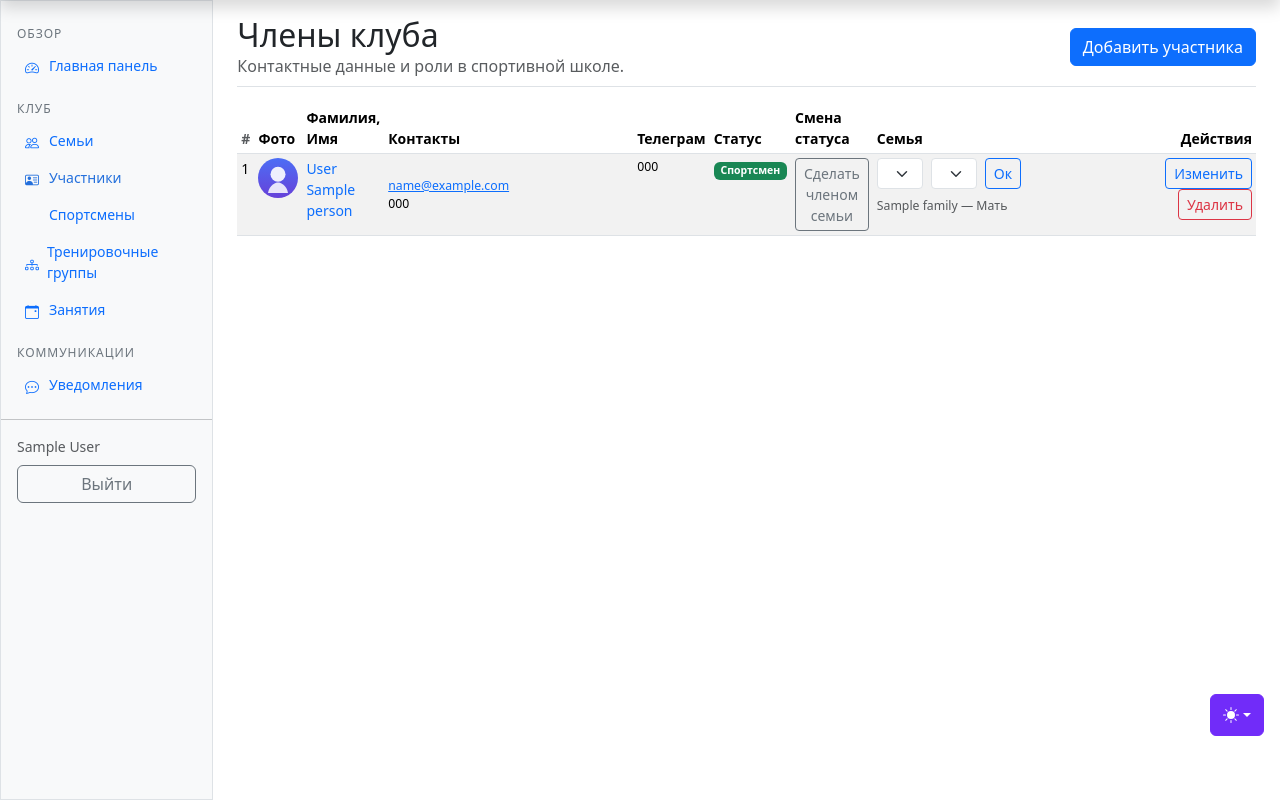
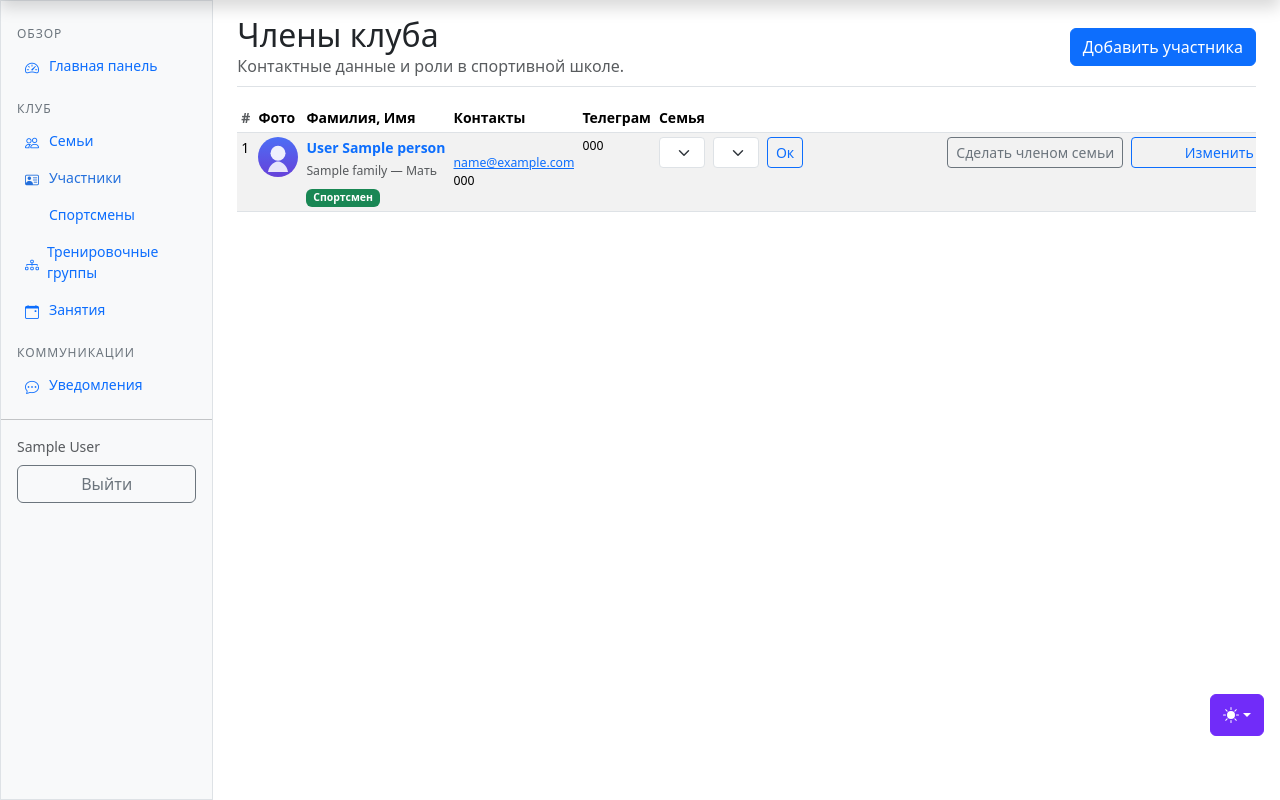
Before and after one commit to kirillbarkhatov/sport_school, a Django app: page /members/ in a window 1280 px wide. Shown: the part 48-848 px from the top of the page. Run offline with Django 5.2, Linux system fonts and the light colour scheme; a user stored in the database is signed in; tables that the repository leaves empty hold one stand-in row (values such as "Sample post"); parts of the project's set-up code (start-up, migrations or seed data) failed here and were passed over; some libraries are stand-ins or nearby versions.

Commit message:
Улучшения шаблонов2

```diff
--- a/members/templates/members/person_list.html
+++ b/members/templates/members/person_list.html
@@ -26,8 +26,6 @@
             <th scope="col">Фамилия, Имя</th>
             <th scope="col" class="w-25">Контакты</th>
             <th scope="col">Телеграм</th>
-            <th scope="col">Статус</th>
-            <th scope="col">Смена статуса</th>
             <th scope="col">Семья</th>
             <th scope="col" class="text-end">Действия</th>
         </tr>
@@ -37,7 +35,29 @@
         <tr>
             <td>{{ forloop.counter }}</td>
             <td><img src="{{ person.get_photo_url }}" alt="{{ person }}" class="rounded-circle" style="width:40px;height:40px;object-fit:cover;"></td>
-            <td><a href="{% url 'members:members_detail' person.pk%}" class="link-underline link-underline-opacity-0">{{ person.surname }} {{ person.name }}</a></td>
+            <td class="align-middle">
+                <div class="fw-semibold text-nowrap">
+                    <a href="{% url 'members:members_detail' person.pk%}" class="link-underline link-underline-opacity-0">
+                        {{ person.surname }} {{ person.name }}
+                    </a>
+                </div>
+                <div class="d-flex align-items-center flex-wrap gap-2 mt-1">
+                    <small class="text-muted" data-family-status data-person-id="{{ person.pk }}">
+                        {% with memberships=person.familymember_set.all %}
+                            {% if memberships %}
+                                {{ memberships.0.family.family_name|default:'Семья не указана' }} — {{ memberships.0.get_relation_display }}
+                            {% else %}
+                                Семья не указана
+                            {% endif %}
+                        {% endwith %}
+                    </small>
+                    {% if person.is_athlete %}
+                        <span class="badge text-bg-success">Спортсмен</span>
+                    {% else %}
+                        <span class="badge text-bg-secondary">Член семьи</span>
+                    {% endif %}
+                </div>
+            </td>
             <td class="align-middle">
                 <div class="small text-truncate" style="max-width: 14rem;">
                     {% if person.email %}<div><a href="mailto:{{ person.email }}">{{ person.email }}</a></div>{% endif %}
@@ -46,28 +66,6 @@
             </td>
             <td class="small text-truncate" style="max-width: 10rem;">
                 {{ person.telegram|default:"—" }}
-            </td>
-            <td>
-                {% if person.is_athlete %}
-                    <span class="badge text-bg-success">Спортсмен</span>
-                {% else %}
-                    <span class="badge text-bg-secondary">Член семьи</span>
-                {% endif %}
-            </td>
-            <td>
-                {% if can_manage_people %}
-                    <form method="post" action="{% url 'members:person_toggle_athlete' person.pk %}">
-                        {% csrf_token %}
-                        <input type="hidden" name="next" value="{{ request.get_full_path }}">
-                        {% if person.is_athlete %}
-                            <button type="submit" class="btn btn-outline-secondary btn-sm w-100">Сделать членом семьи</button>
-                        {% else %}
-                            <button type="submit" class="btn btn-outline-success btn-sm w-100">Сделать спортсменом</button>
-                        {% endif %}
-                    </form>
-                {% else %}
-                    —
-                {% endif %}
             </td>
             <td>
                 {% with memberships=person.familymember_set.all %}
@@ -99,34 +97,48 @@
                                 <button type="submit" class="btn btn-outline-primary btn-sm">Ок</button>
                                 <div class="align-self-center small text-muted" data-form-feedback style="min-width: 8rem;"></div>
                             </form>
-                            <div class="small text-muted" data-family-status>
-                                {% if membership %}
-                                    {{ membership.family.family_name|default:'Без названия' }} — {{ membership.get_relation_display }}
-                                {% else %}
-                                    Семья не указана
-                                {% endif %}
-                            </div>
                         </div>
                     {% else %}
+                        <div class="small text-muted">
                             {% if membership %}
                                 {{ membership.family.family_name|default:'Семья не указана' }} — {{ membership.get_relation_display }}
                             {% else %}
                                 Семья не указана
                             {% endif %}
+                        </div>
                     {% endif %}
                     {% endwith %}
                 {% endwith %}
             </td>
-            <td class="text-end" style="width: 22vh;">
-                <a class="btn btn-outline-primary btn-sm" href="{% url 'members:members_update' person.pk%}">Изменить</a>
+            <td class="text-end" style="min-width: 24rem;">
+                <div class="d-flex justify-content-end gap-2 flex-nowrap">
+                    {% if can_manage_people %}
+                        <form method="post"
+                              action="{% url 'members:person_toggle_athlete' person.pk %}"
+                              class="m-0">
+                            {% csrf_token %}
+                            <input type="hidden" name="next" value="{{ request.get_full_path }}">
+                            {% if person.is_athlete %}
+                                <button type="submit" class="btn btn-outline-secondary btn-sm" style="min-width: 11rem;">
+                                    Сделать членом семьи
+                                </button>
+                            {% else %}
+                                <button type="submit" class="btn btn-outline-success btn-sm" style="min-width: 11rem;">
+                                    Сделать спортсменом
+                                </button>
+                            {% endif %}
+                        </form>
+                    {% endif %}
+                    <a class="btn btn-outline-primary btn-sm" style="min-width: 11rem;" href="{% url 'members:members_update' person.pk%}">Изменить</a>
                     {% if user.is_staff %}
-                    <a class="btn btn-outline-danger btn-sm" href="{% url 'members:members_delete' person.pk%}">Удалить</a>
+                        <a class="btn btn-outline-danger btn-sm" style="min-width: 11rem;" href="{% url 'members:members_delete' person.pk%}">Удалить</a>
                     {% endif %}
+                </div>
             </td>
         </tr>
         {% empty %}
         <tr>
-            <td colspan="8" class="text-center text-muted py-4">Нет доступных участников.</td>
+            <td colspan="7" class="text-center text-muted py-4">Нет доступных участников.</td>
         </tr>
         {% endfor %}
         </tbody>
--- a/static/js/person_list.js
+++ b/static/js/person_list.js
@@ -14,13 +14,17 @@ document.addEventListener("DOMContentLoaded", () => {
 
   forms.forEach((form) => {
     const feedbackEl = form.querySelector("[data-form-feedback]");
-    const statusEl = form.parentElement.querySelector("[data-family-status]");
     const familySelect = form.querySelector('select[name="family_id"]');
     const relationSelect = form.querySelector('select[name="relation"]');
+    const personId = form.dataset.personId;
 
     if (!familySelect || !relationSelect) {
       return;
     }
+
+    const statusElements = document.querySelectorAll(
+      `[data-family-status][data-person-id="${personId}"]`
+    );
 
     const toggleRelationState = () => {
       if (!relationSelect) {
@@ -61,14 +65,16 @@ document.addEventListener("DOMContentLoaded", () => {
         }
 
         if (payload.membership) {
-          if (statusEl) {
-            statusEl.textContent = `${payload.membership.family_name} — ${payload.membership.relation_display}`;
-          }
+          statusElements.forEach((element) => {
+            element.textContent = `${payload.membership.family_name} — ${payload.membership.relation_display}`;
+          });
           if (relationSelect && payload.membership.relation) {
             relationSelect.value = payload.membership.relation;
           }
-        } else if (statusEl) {
-          statusEl.textContent = "Семья не указана";
+        } else {
+          statusElements.forEach((element) => {
+            element.textContent = "Семья не указана";
+          });
         }
 
         toggleRelationState();
```
Lines whose indentation alone changed are shown as unchanged.
